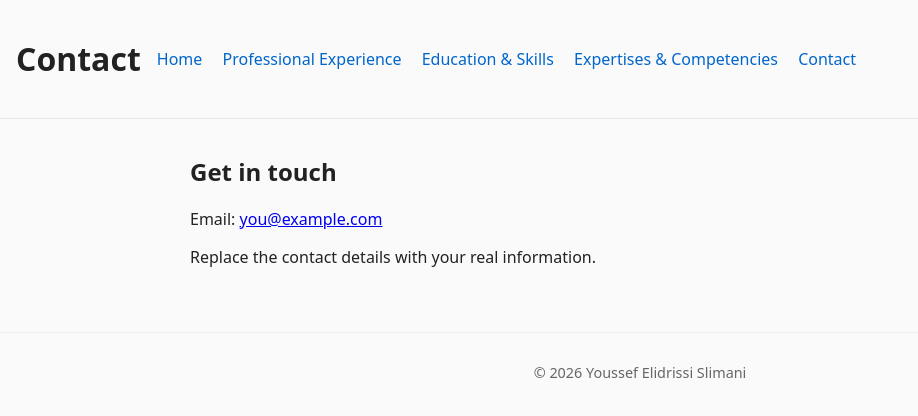
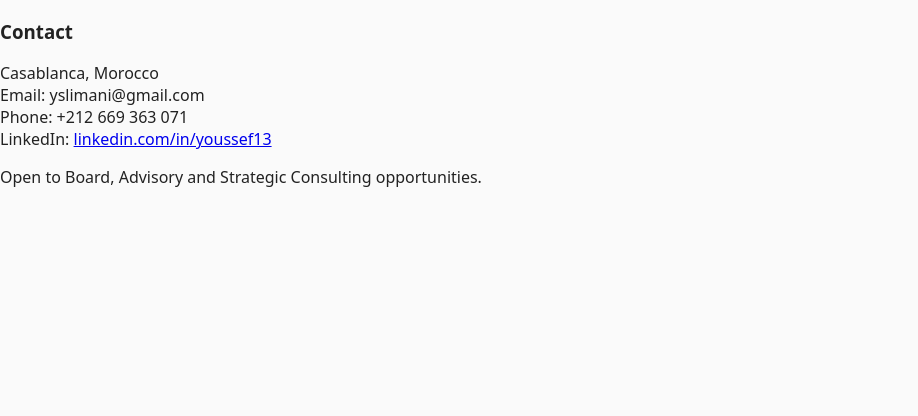
Before and after one commit to mr13yes/youssefelidrissislimani.github.io, a plain HTML site: page contact.html in a window 1280 px wide. Shown: the whole page, without its empty margins (0-918 px from the left). Drawn offline with Linux system fonts and the light colour scheme.

Commit message:
Revise contact.html with new details and metadata
Updated contact information and improved meta tags.

```diff
--- a/contact.html
+++ b/contact.html
@@ -1,32 +1,27 @@
-<!doctype html>
+<!DOCTYPE html>
 <html lang="en">
 <head>
-  <meta charset="utf-8">
-  <meta name="viewport" content="width=device-width,initial-scale=1">
-  <title>Contact</title>
-  <link rel="stylesheet" href="/style.css">
+  <meta charset="UTF-8">
+  <title>Contact | Youssef El Idrissi Slimani</title>
+  <meta name="description" content="Contact Board Advisor and Senior Business Executive.">
+  <link rel="stylesheet" href="style.css">
 </head>
 <body>
-  <header class="site-header">
-    <h1>Contact</h1>
-    <nav class="main-nav">
-      <a href="/index.html">Home</a>
-      <a href="/experience.html">Professional Experience</a>
-      <a href="/education-skills.html">Education & Skills</a>
-      <a href="/expertise.html">Expertises & Competencies</a>
-      <a href="/contact.html">Contact</a>
-    </nav>
-  </header>
-  <main>
-    <section>
-      <h2>Get in touch</h2>
-      <p>Email: <a href="mailto:you@example.com">you@example.com</a></p>
-      <p>Replace the contact details with your real information.</p>
-    </section>
-  </main>
-  <footer>
-    <p>&copy; <span id="year"></span> Youssef Elidrissi Slimani</p>
-    <script>document.getElementById('year').textContent=new Date().getFullYear();</script>
-  </footer>
+
+<section class="container">
+  <h3>Contact</h3>
+
+  <p>
+    Casablanca, Morocco<br>
+    Email: yslimani@gmail.com<br>
+    Phone: +212 669 363 071<br>
+    LinkedIn: <a href="https://www.linkedin.com/in/youssef13" target="_blank">linkedin.com/in/youssef13</a>
+  </p>
+
+  <p>
+    Open to Board, Advisory and Strategic Consulting opportunities.
+  </p>
+</section>
+
 </body>
 </html>
```
